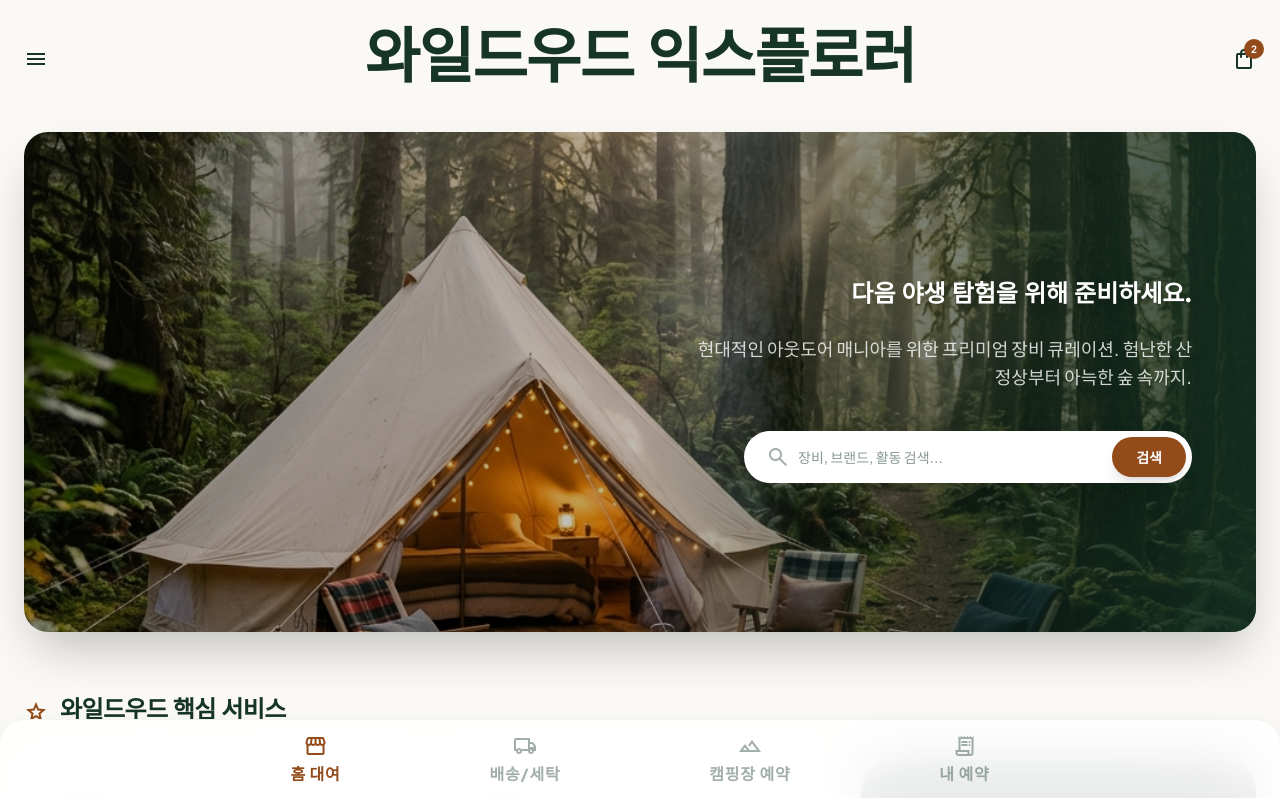
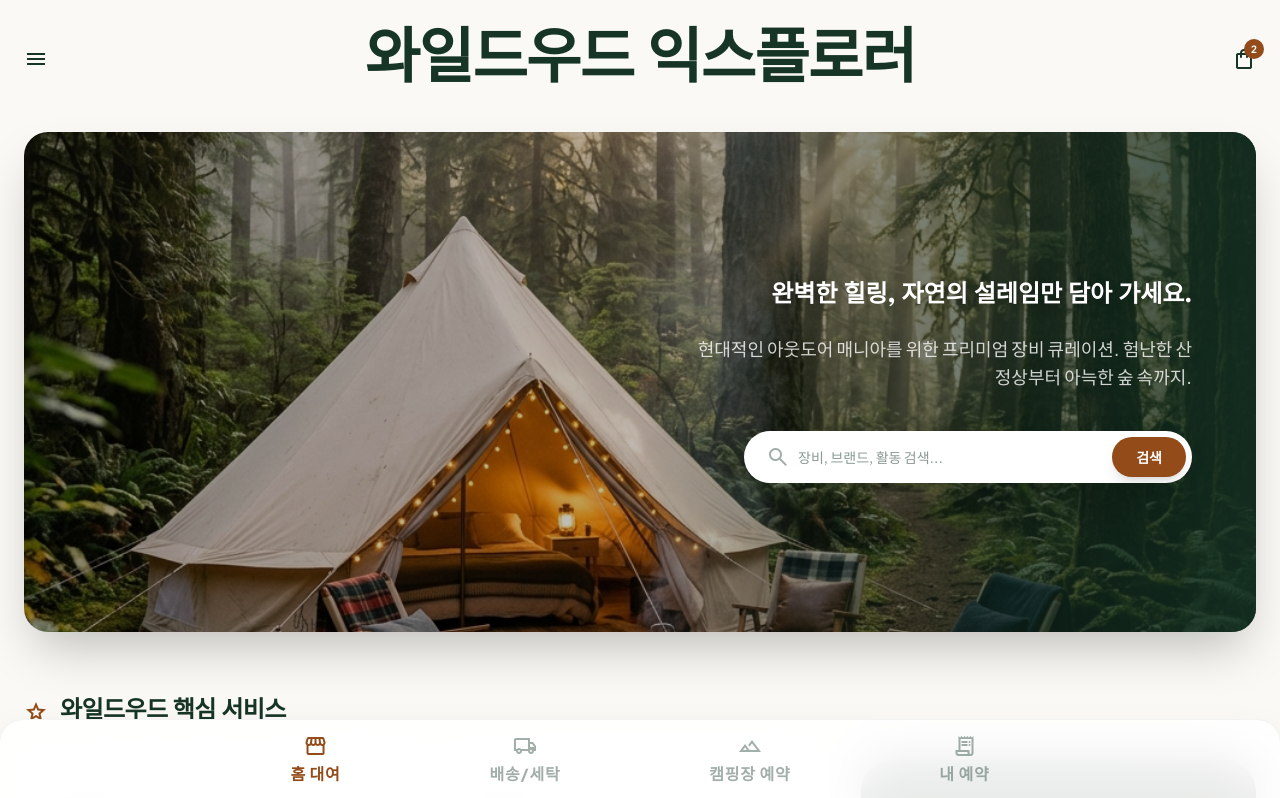
Before and after one commit to mmoo3105-spec/Wildwood-Explorer-2, a React (Vite) app: page / in a window 1280 px wide. Shown: the top 798 px of the page. Built offline with nearby package versions, Linux system fonts and the light colour scheme.

Commit message:
content: update hero heading text

```diff
--- a/src/pages/Home.tsx
+++ b/src/pages/Home.tsx
@@ -47,7 +47,7 @@ export default function Home({ products, onProductClick, onAddClick, onNavigate
         />
         <div className="absolute inset-0 bg-gradient-to-l from-brand-green-deep/80 via-transparent to-transparent flex flex-col justify-center items-end text-right px-8 md:px-16">
           <h2 className="text-lg md:text-2xl font-black text-white leading-tight mb-6 max-w-2xl drop-shadow-lg">
-            다음 야생 탐험을 위해 준비하세요.
+            완벽한 힐링, 자연의 설레임만 담아 가세요.
           </h2>
           <p className="text-white/80 text-lg mb-10 max-w-lg font-medium">
             현대적인 아웃도어 매니아를 위한 프리미엄 장비 큐레이션. 험난한 산 정상부터 아늑한 숲 속까지.
```
